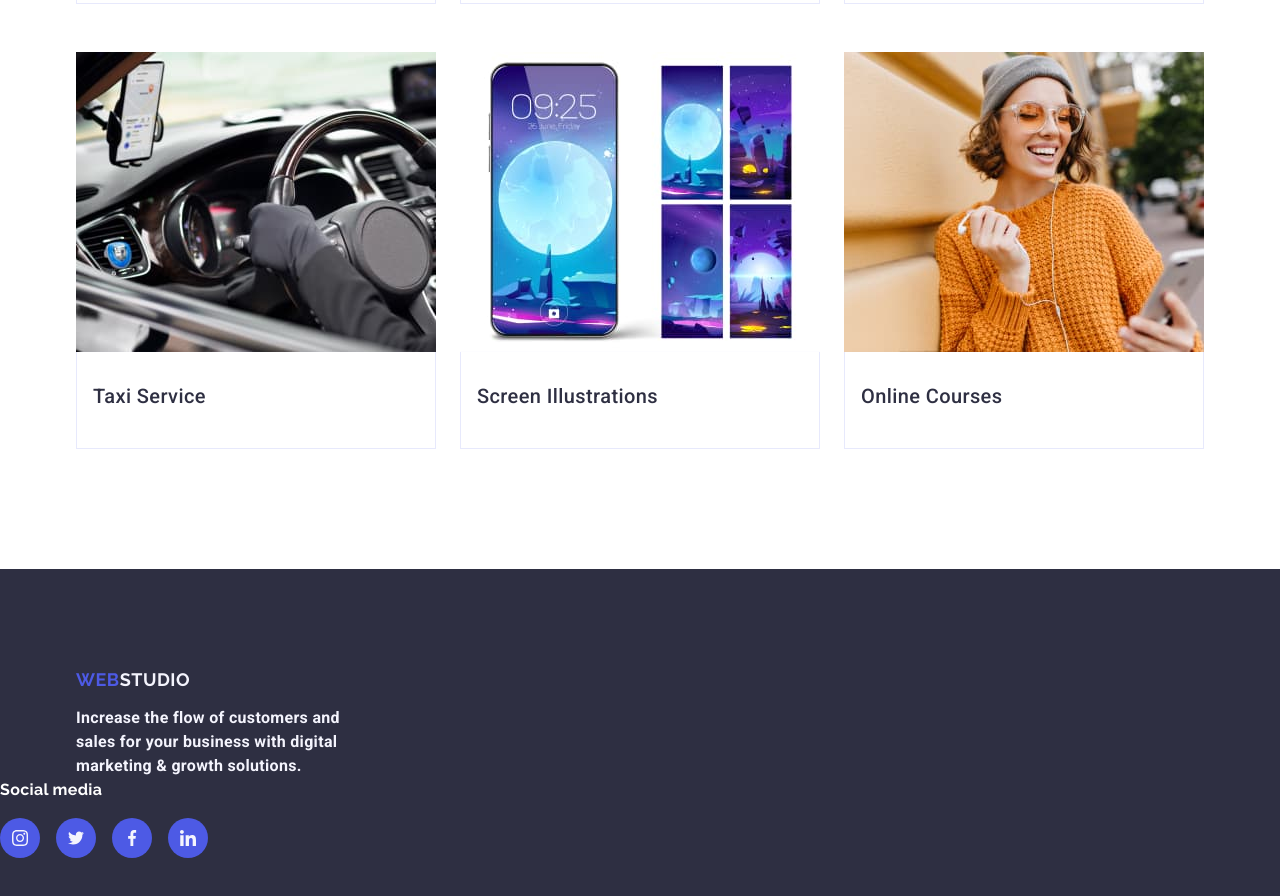
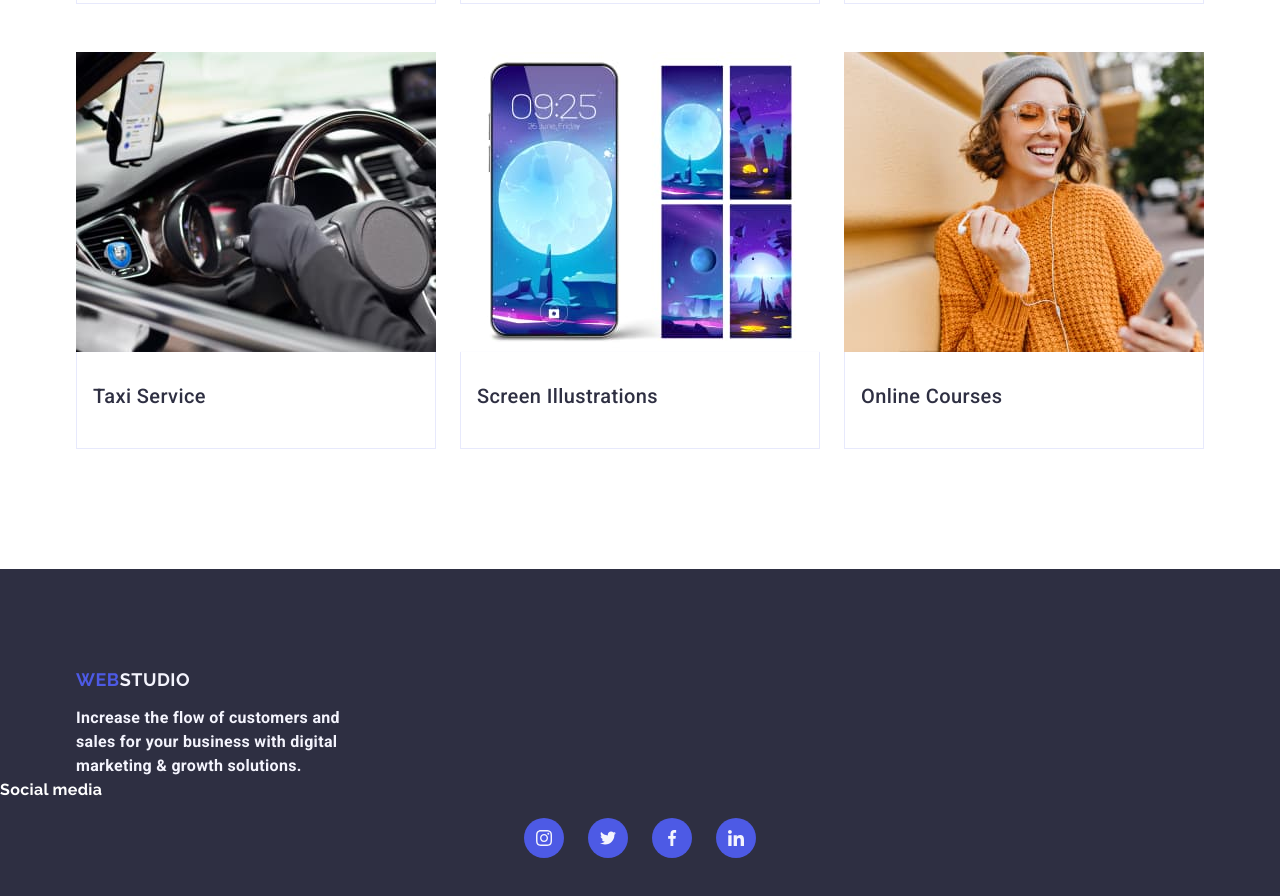
Before and after one commit to nkreams/goit-markup-hw-04, a plain HTML site: page index.html in a window 1280 px wide. Shown: the part 2560-3456 px from the top of the page. Drawn offline with nearby package versions, Linux system fonts and the light colour scheme.

Commit message:
sadsadaszxczxcz

```diff
--- a/css/style.css
+++ b/css/style.css
@@ -409,9 +409,11 @@ ul {
 .footediv {
   display: flex;
   align-items: baseline;
+}
+.logotypediv {
   margin-right: 120px;
 }
-.socialmediafoot {
+.socialmediap {
   font-weight: 500;
   font-size: 16px;
   line-height: 1.5;
@@ -419,7 +421,3 @@ ul {
   color: #ffffff;
   margin-bottom: 16px;
 }
-.socialmediaul {
-  display: flex;
-  gap: 16px;
-}
--- a/index.html
+++ b/index.html
@@ -369,7 +369,8 @@
     </main>
 
     <footer class="footerclases">
-      <div class="container">
+      <div class="footerdiv container">
+        <div class="logotypediv">
           <a class="logosus" href="./index.html">
             Web<span class="spanlogo">Studio</span>
           </a>
@@ -378,9 +379,10 @@
             digital marketing & growth solutions.
           </p>
         </div>
-      <div class="footerdiv">
-        <p class="socialmediafoot">Social media</p>
-        <ul class="socialmediaul">
+      </div>
+      <div>
+        <p class="socialmediap">Social media</p>
+        <ul class="socialul">
           <li class="socialli">
             <a href="posilka" class="socialalink">
               <svg width="16" height="16" class="socialsvg">
```
Lines whose indentation alone changed are shown as unchanged.
